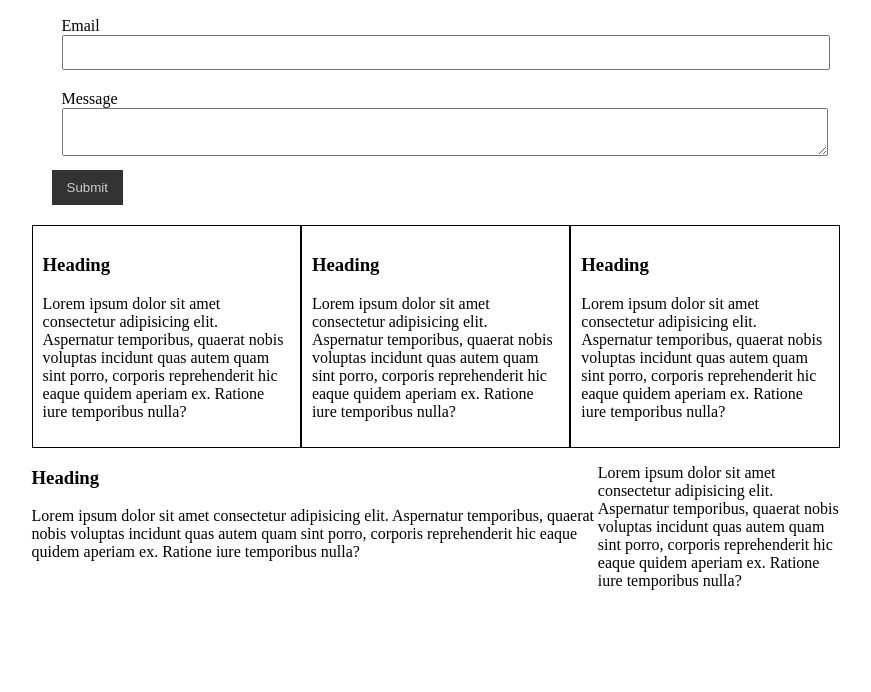
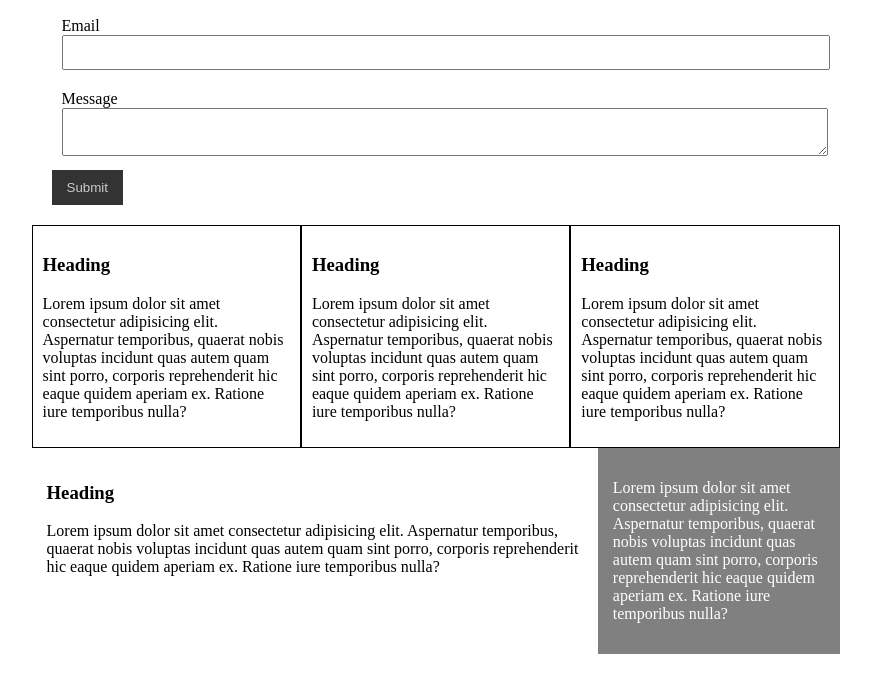
Before and after one commit to suppleye/CSS-Cheat-Sheet, a plain HTML site: page Index.html in a window 1280 px wide. Shown: the part 811-1503 px from the top of the page, without its empty margins (204-1075 px from the left). Drawn offline with Linux system fonts and the light colour scheme.

Commit message:
added padding and box sizing

```diff
--- a/CSS/Style.css
+++ b/CSS/Style.css
@@ -158,4 +158,15 @@ a:visited{
 #main-block{
     float: left;
     width: 70%;
+    padding: 15px;
+    box-sizing: border-box;
 }
+
+#sidebar{
+    float: right;
+    width: 30%;
+    background-color: grey;
+    color: #fff;
+    padding: 15px;
+    box-sizing: border-box;
+}
```
